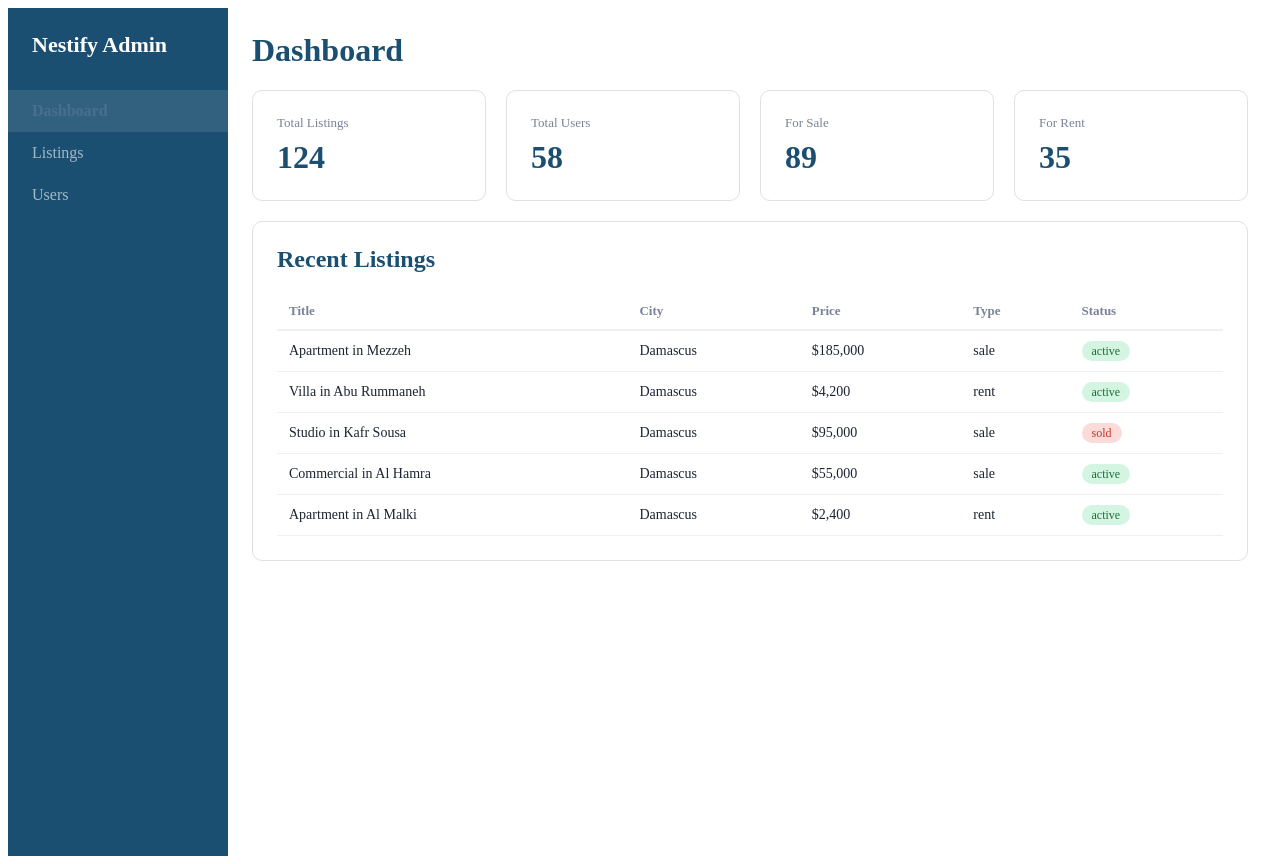
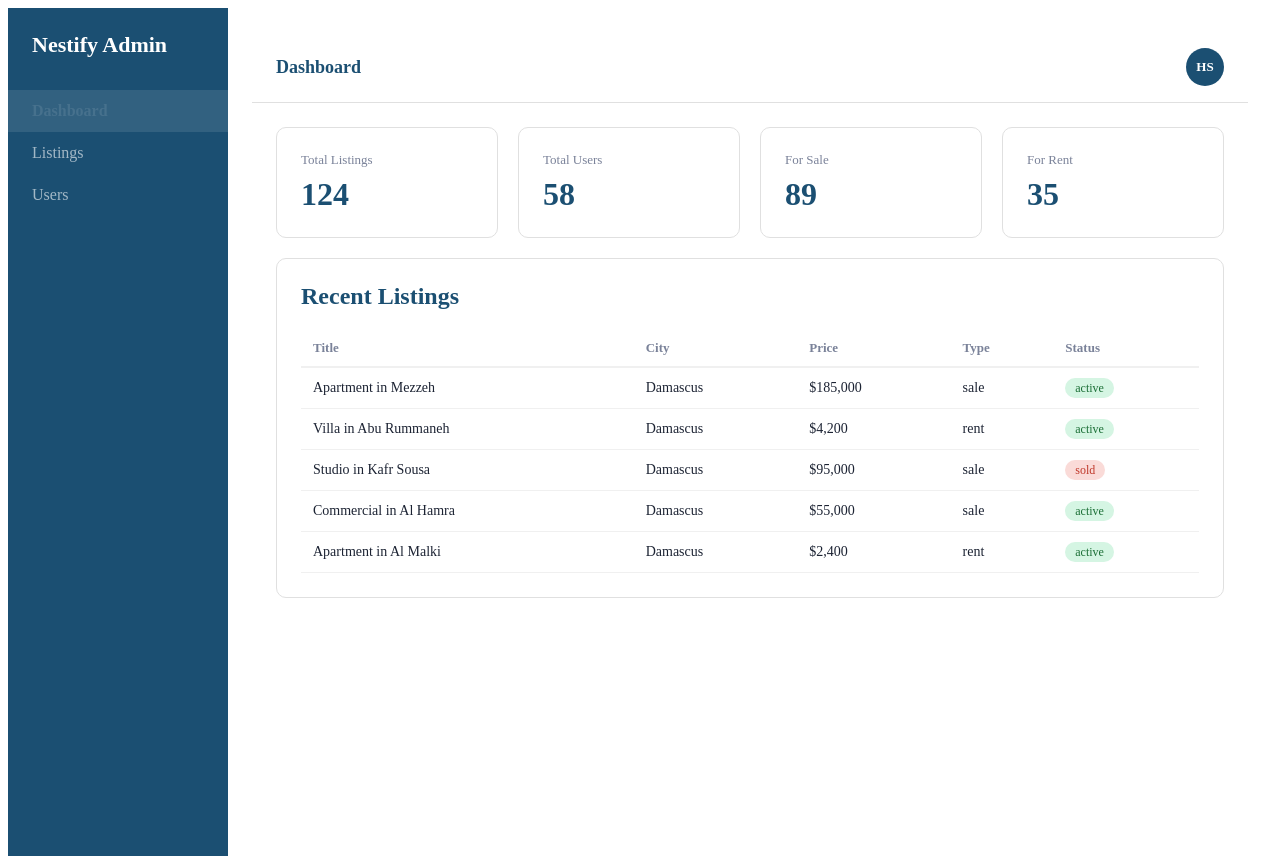
Before and after one commit to HasanAlii73/nestify-admin, a React (Vite) app: page /Dashboard in a window 1280 px wide. Built offline with nearby package versions, Linux system fonts and the light colour scheme.

Commit message:
topbar with dynamic page title

```diff
--- a/src/App.jsx
+++ b/src/App.jsx
@@ -1,6 +1,7 @@
 import { BrowserRouter, Routes, Route, Navigate } from 'react-router-dom';
 import Sidebar from './components/Sidebar';
 import Dashboard from './pages/Dashboard';
+import Topbar from './components/topbar';
 import Listings from './pages/Listings';
 import Users from './pages/Users';
 
@@ -12,12 +13,16 @@ function App() {
                 <Sidebar />
 
                 <main style={{ flex: 1, padding: '24px' }}>
-                 <Routes>
-                      <Route path="/" element={<Navigate to="/dashboard" />} />
-                      <Route path="/dashboard" element={<Dashboard />} />
-                      <Route path="/listings" element={<Listings />} />
-                      <Route path="/users" element={<Users />} />
-                 </Routes>
+                 <Topbar />
+
+                 <div style={{ padding: '24px' }}>
+                     <Routes>
+                          <Route path="/" element={<Navigate to="/Dashboard" />} />
+                          <Route path="/dashboard" element={<Dashboard />} />
+                          <Route path="/listings" element={<Listings />} />
+                          <Route path="/users" element={<Users />} />
+                     </Routes>
+                 </div>
                 </main>
             </div>
         </BrowserRouter>
--- a/src/components/topbar.jsx
+++ b/src/components/topbar.jsx
@@ -0,0 +1,48 @@
+import { useLocation } from "react-router-dom";
+
+function Topbar() {
+  const location = useLocation();
+  const titles = {
+    "/": "Dashboard",
+    "/Dashboard": "Dashboard",
+    "/Listings": "Listings",
+    "/Users": "Users",
+  };
+  console.log(location.pathname);
+  const pageTitle = titles[location.pathname];
+
+  return (
+    <div
+      style={{
+        display: "flex",
+        alignItems: "center",
+        justifyContent: "space-between",
+        padding: "16px 24px",
+        background: "#fff",
+        borderBottom: "1px solid #e0e0e0",
+      }}
+    >
+      <h2 style={{ margin: 0, fontSize: "18px", color: "#1B4F72" }}>
+        {pageTitle}
+      </h2>
+
+      <div
+        style={{
+          width: "38px",
+          height: "38px",
+          borderRadius: "50%",
+          background: "#1B4F72",
+          color: "#fff",
+          display: "flex",
+          alignItems: "center",
+          justifyContent: "center",
+          fontSize: "13px",
+          fontWeight: "600",
+        }}
+      >
+        HS
+      </div>
+    </div>
+  );
+}
+export default Topbar;
--- a/src/pages/Dashboard.jsx
+++ b/src/pages/Dashboard.jsx
@@ -4,7 +4,6 @@ import StatCard from '../components/StatCard';
 function Dashboard() {
     return (
         <div>
-            <h1 style={{marginTop: 0, color: '#1B4F72'}}>Dashboard</h1>
 
             {/* Stats Cards Row*/}
             <div style={{display: 'flex', gap: '20px', marginBottom: '20px'}}>
--- a/src/pages/Listings.jsx
+++ b/src/pages/Listings.jsx
@@ -21,7 +21,6 @@ function Listings() {
 
     return (
         <div>
-            <h1 style={{ marginTop: 0, color: '#1B4F72' }}>Listings</h1>
 
             <div style={{ display: 'flex', gap: '12px', marginBottom: '24px' }}>
                 {/* Search Bar */}
--- a/src/pages/Users.jsx
+++ b/src/pages/Users.jsx
@@ -17,7 +17,6 @@ function Users() {
 
   return (
     <div>
-      <h1 style={{ marginTop: 0, color: "#1B4F72" }}>Users</h1>
 
       {/* Search Bar */}
       <div style={{ display: "flex", gap: "12px", marginBottom: "24px" }}>
```
